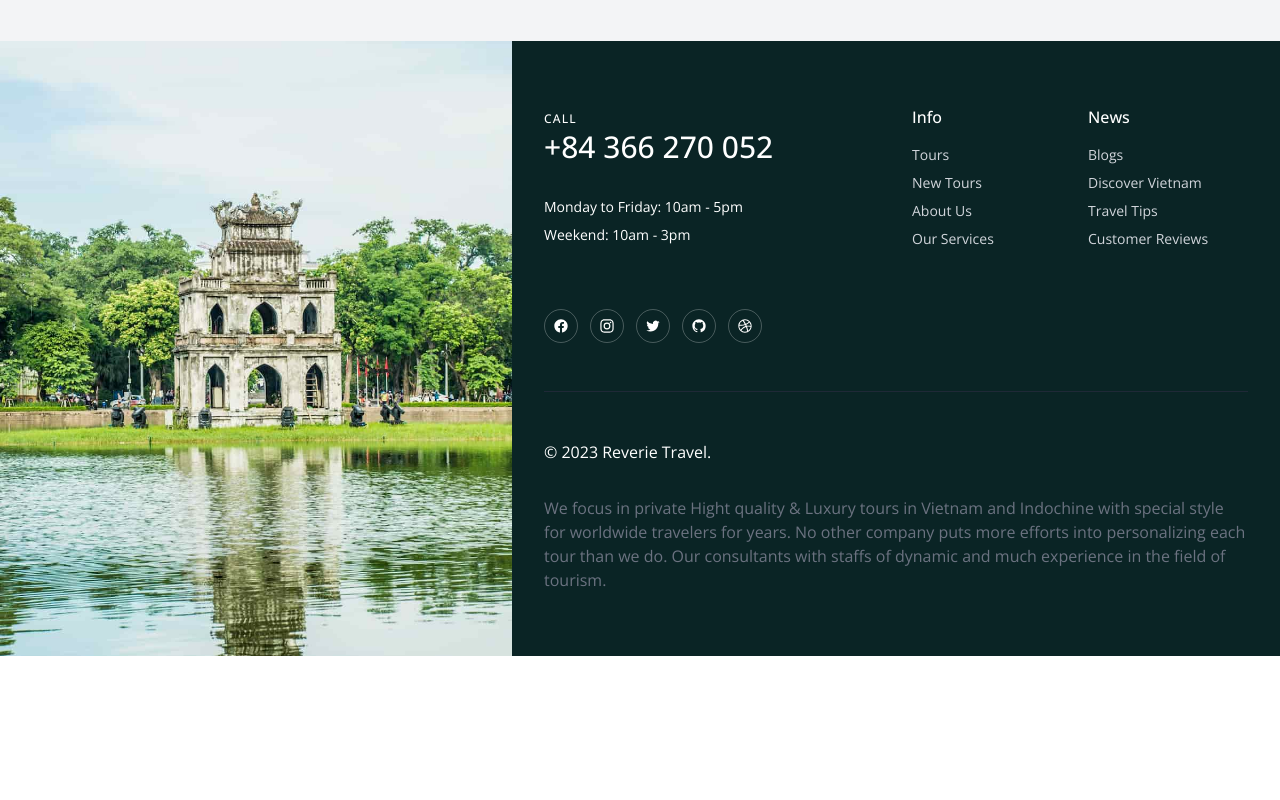
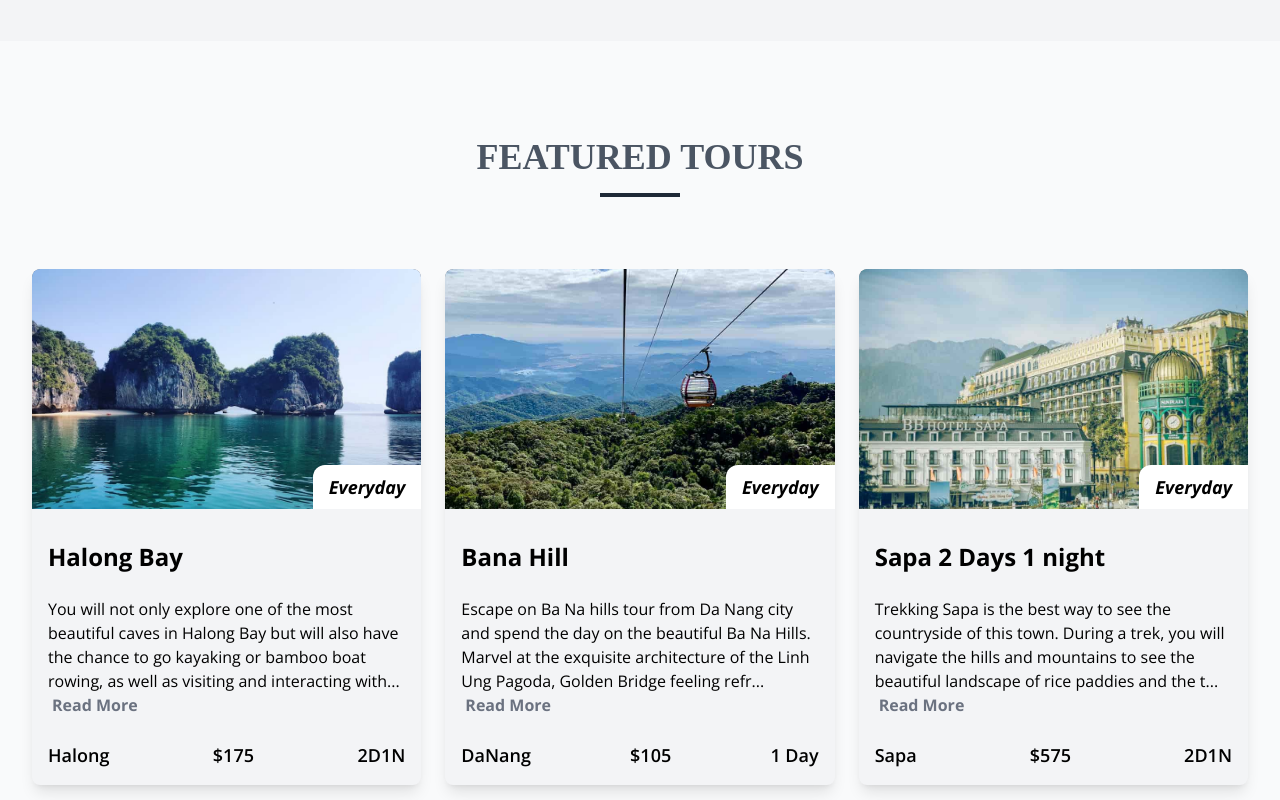
Before and after one commit to techEdge3030/vietnam-travel, a React (Vite) app: page / in a window 1280 px wide. Shown: the part 2600-3400 px from the top of the page. Before the commit the page ends 3256 px from the top, so only its background shows below. Built offline with nearby package versions, Linux system fonts and the light colour scheme; a web font is replaced by a local one.

Commit message:
add Featured tours section to HomePage

```diff
--- /dev/null
+++ b/src/components/FeaturedTours.jsx
@@ -0,0 +1,19 @@
+import React from 'react';
+import Tours from './Tours';
+import { SectionTitle } from '../components';
+import { tours } from '../data';
+
+const featuredTours = tours.slice(0, 6);
+
+const FeaturedTours = () => {
+  return (
+    <section className="section bg-gray-50" id="featured">
+      <SectionTitle title="featured tours" />
+      <div className="section-center  rounded-3xl ">
+        <Tours tours={featuredTours} color="gray" />
+      </div>
+    </section>
+  );
+};
+
+export default FeaturedTours;
--- /dev/null
+++ b/src/components/Tours.jsx
@@ -0,0 +1,55 @@
+import React from 'react';
+import { Link } from 'react-router-dom';
+const Tours = ({ tours, color, extraCol }) => {
+  return (
+    <div
+      className={`grid-container ${
+        extraCol ? 'xl:grid-cols-4 xl:gap-x-6' : ''
+      }`}
+    >
+      {tours.map(tour => (
+        <div
+          key={tour.id}
+          className={`group bg-${color}-100 rounded-lg shadow-lg hover:shadow-xl hover:scale-105 transition duration-300 ease-in-out bg-${color}-200 overflow-hidden`}
+        >
+          <Link to={`/tours/${tour.name}`}>
+            <div
+              className={`relative h-60  bg-gray-500 rounded-t-lg overflow-hidden`}
+            >
+              <img
+                src={tour.imageSrc}
+                alt={tour.imageAlt}
+                className="w-full h-full object-center object-cover group-hover:opacity-75 group-hover:scale-110 transition duration-300 ease"
+              />
+              <p
+                className={`absolute right-0 bottom-0 bg-white sm:text-lg  capitalize py-2 px-4 font-bold rounded-tl-xl italic`}
+              >
+                {tour.startDate}
+              </p>
+            </div>
+            <div className={`p-4  flex-col `}>
+              <h3 className="mt-4 text-2xl font-bold">{tour.name}</h3>
+              <p className="my-6">
+                {tour.description.substring(0, 180)}...
+                <button
+                  className={`read-more text-${color}-500 hover:text-${color}-700`}
+                >
+                  Read more
+                </button>
+              </p>
+              <div
+                className={`flex justify-between text-lg text-${color}-900 font-semibold capitalize`}
+              >
+                <p>{tour.region}</p>
+                <p> {tour.price}</p>
+                <p>{tour.duration}</p>
+              </div>
+            </div>
+          </Link>
+        </div>
+      ))}
+    </div>
+  );
+};
+
+export default Tours;
--- a/src/components/index.jsx
+++ b/src/components/index.jsx
@@ -5,5 +5,15 @@ import Hero from './Hero';
 import SectionTitle from './SectionTitle';
 import About from './About';
 import Services from './Services';
+import FeaturedTours from './FeaturedTours';
 
-export { Navbar, Footer, ScrollToTop, Hero, SectionTitle, About, Services };
+export {
+  Navbar,
+  Footer,
+  ScrollToTop,
+  Hero,
+  SectionTitle,
+  About,
+  Services,
+  FeaturedTours,
+};
--- a/src/pages/HomePage.jsx
+++ b/src/pages/HomePage.jsx
@@ -1,5 +1,5 @@
 import React from 'react';
-import { About, Hero, Services } from '../components';
+import { About, FeaturedTours, Hero, Services } from '../components';
 
 const HomePage = () => {
   return (
@@ -7,6 +7,7 @@ const HomePage = () => {
       <Hero />
       <About />
       <Services />
+      <FeaturedTours />
     </>
   );
 };
```
